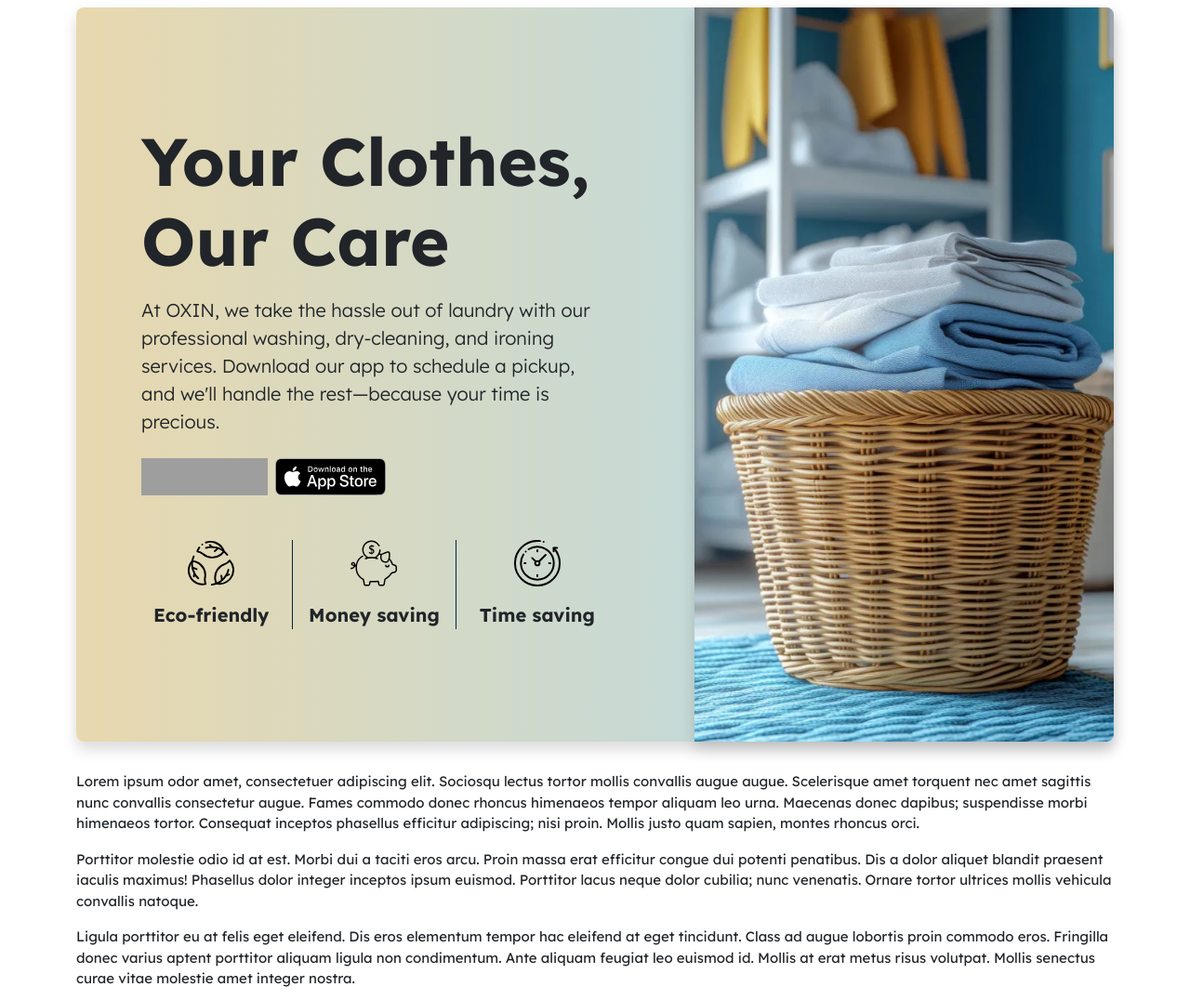
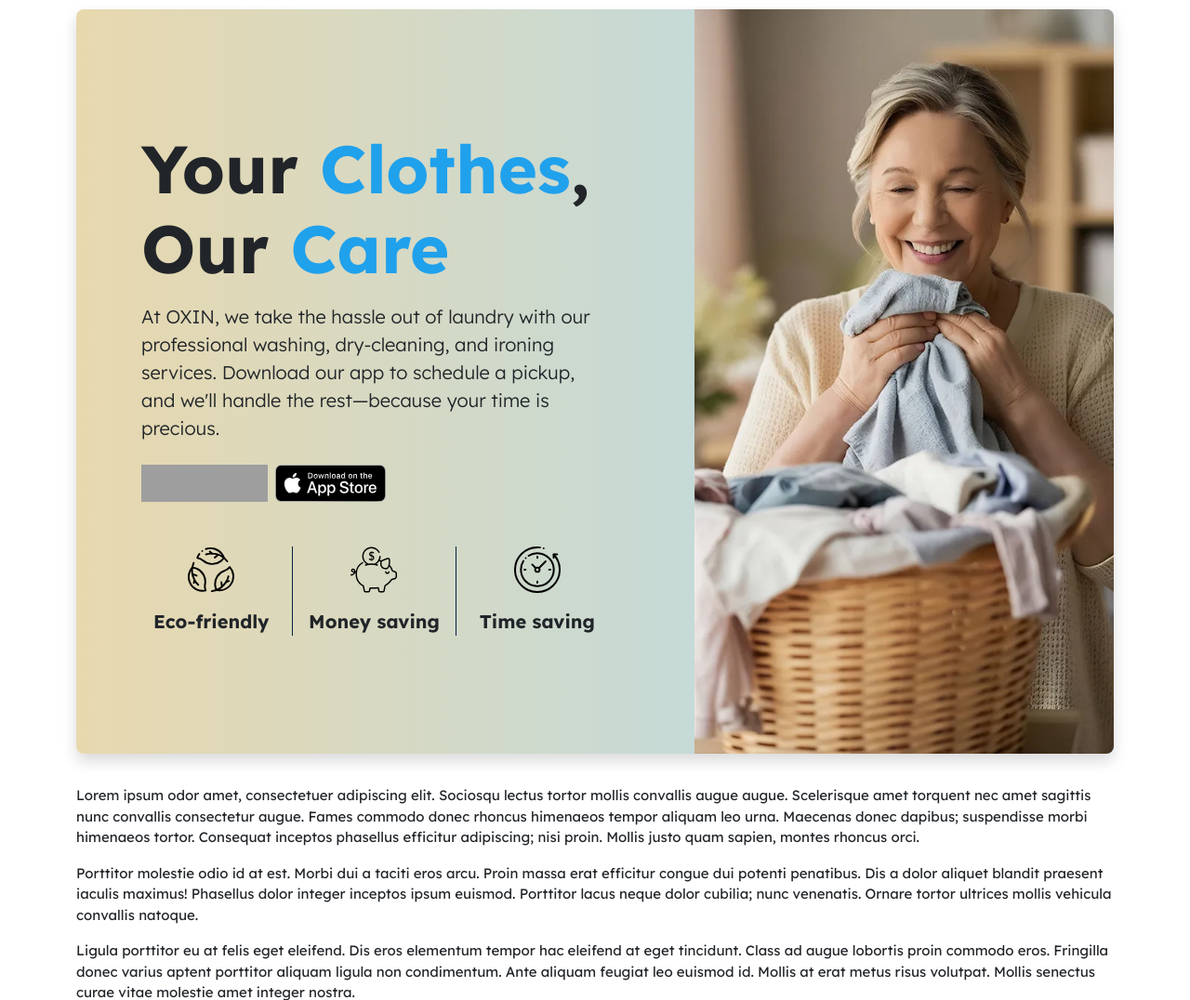
Before and after one commit to Kajaia/oxid-web-design, a PHP site: page / in a window 1280 px wide. Shown: the part 73-1149 px from the top of the page at 93% size. Run offline with PHP 8.4, Linux system fonts and the light colour scheme; grey boxes are pictures that could not be loaded.

Commit message:
Changed hero img and update hero section margins

```diff
--- a/assets/css/style.css
+++ b/assets/css/style.css
@@ -69,6 +69,19 @@ body {
   border-bottom-right-radius: var(--bs-border-radius-lg);
 }
 
+.hero-section {
+  margin: 10px auto;
+}
+
+/* Bootstrap */
+.text-primary {
+  color: var(--c-primary) !important;
+}
+
+.text-secondary {
+  color: var(--c-secondary) !important;
+}
+
 /* Responsive */
 @media screen and (max-width: 1399.9px) {
   .hero-img-border-radius {
@@ -86,6 +99,10 @@ body {
     border-bottom-left-radius: var(--bs-border-radius-lg);
     border-bottom-right-radius: var(--bs-border-radius-lg);
     height: 600px;
+  }
+
+  .hero-section {
+    margin: -10px auto 10px auto;
   }
 }
 
--- a/index.html
+++ b/index.html
@@ -13,7 +13,7 @@
     />
     <link
       rel="preload"
-      href="/assets/img/photos/laundry-hero-section.webp"
+      href="/assets/img/photos/woman-smelling-clothes.webp"
       as="image"
     />
     <!-- SEO -->
@@ -46,6 +46,8 @@
     />
     <link rel="stylesheet" href="/assets/css/style.css" />
   </head>
+  <body class="d-flex flex-column min-vh-100">
+    <!-- Navbar -->
     <nav class="navbar navbar-expand-lg bg-white navbar-sticky">
       <div class="container py-2">
         <a class="navbar-brand text-uppercase fw-bold" href="/">
@@ -81,10 +83,8 @@
         </div>
       </div>
     </nav>
-
-  <body class="d-flex flex-column min-vh-100">
     <!-- Hero section -->
-    <section class="container my-2">
+    <section class="container hero-section">
       <div class="row">
         <div class="col-12">
           <div class="card rounded-3 shadow border-0 hero-bg">
@@ -94,7 +94,10 @@
                 <div class="col-lg-7 my-auto" data-aos="zoom-in">
                   <div class="card bg-transparent border-0">
                     <div class="card-body p-70">
-                      <h1 class="display-2 fw-bold">Your Clothes, Our Care</h1>
+                      <h1 class="display-2 fw-bold">
+                        Your <span class="text-secondary">Clothes</span>, Our
+                        <span class="text-secondary">Care</span>
+                      </h1>
                       <p class="lead mt-3">
                         At OXIN, we take the hassle out of laundry with our
                         professional washing, dry-cleaning, and ironing
@@ -168,8 +171,8 @@
                   <img
                     width="100%"
                     height="680"
-                    class="shadow cover hero-img-border-radius"
-                    src="/assets/img/photos/laundry-hero-section.webp"
+                    class="cover hero-img-border-radius"
+                    src="/assets/img/photos/woman-smelling-clothes.webp"
                     alt="laundry"
                   />
                 </div>
```
Also changed, not shown: assets/img/photos/laundry-hero-section.webp (deleted), assets/img/photos/woman-smelling-clothes.webp (added). Lines whose indentation alone changed are shown as unchanged.
